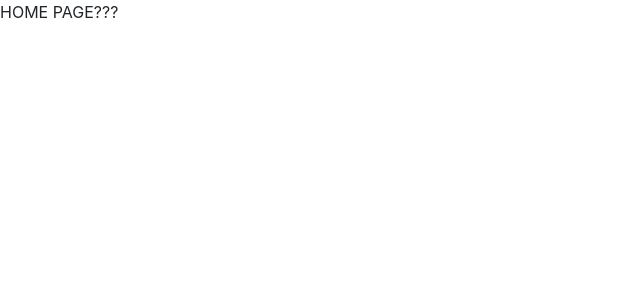
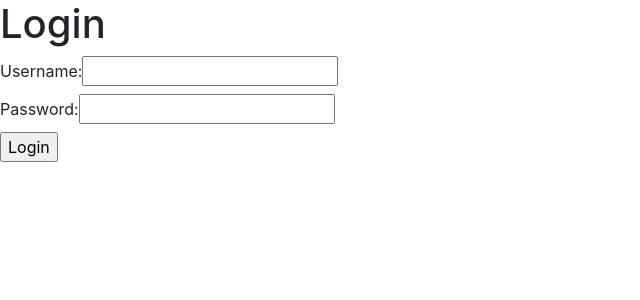
Before and after one commit to Sebbwitt/DBS-SEED-GROUP-8, a React (Create React App) app in the folder application/: page / in a window 1280 px wide. Shown: the top 300 px of the page, without its empty margins (0-640 px from the left). Built offline with nearby package versions, Linux system fonts and the light colour scheme.

Commit message:
Updated auth guard path

```diff
--- a/application/src/App.js
+++ b/application/src/App.js
@@ -1,5 +1,5 @@
 import React from 'react';
-import {BrowserRouter as Router, Switch, Route, Redirect} from "react-router-dom";
+import { BrowserRouter as Router, Switch, Route, Redirect } from "react-router-dom";
 
 import AuthenticatedRoute from './AuthenticatedRoute';
 
@@ -11,9 +11,10 @@ function App() {
 	return (
 		<Router>
 			<Switch>
-				<Route exact path="/" render={Home}/>
-				<AuthenticatedRoute path="/about" component={About}/>
-				<Route path="/login" component={Login}/>
+				<Route exact path="/" component={Login} />
+				<Route path="/login" component={Login} />
+				<AuthenticatedRoute path="/about" component={About} />
+				<AuthenticatedRoute path="/home" component={Home} />
 			</Switch>
 		</Router>
 	);
```
